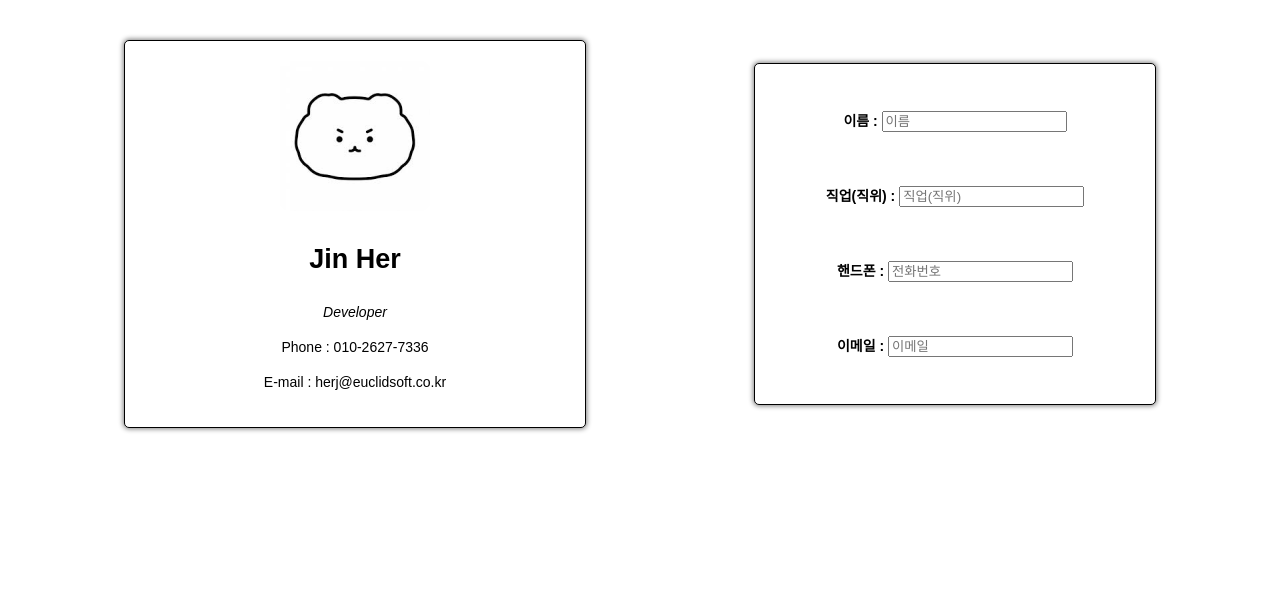
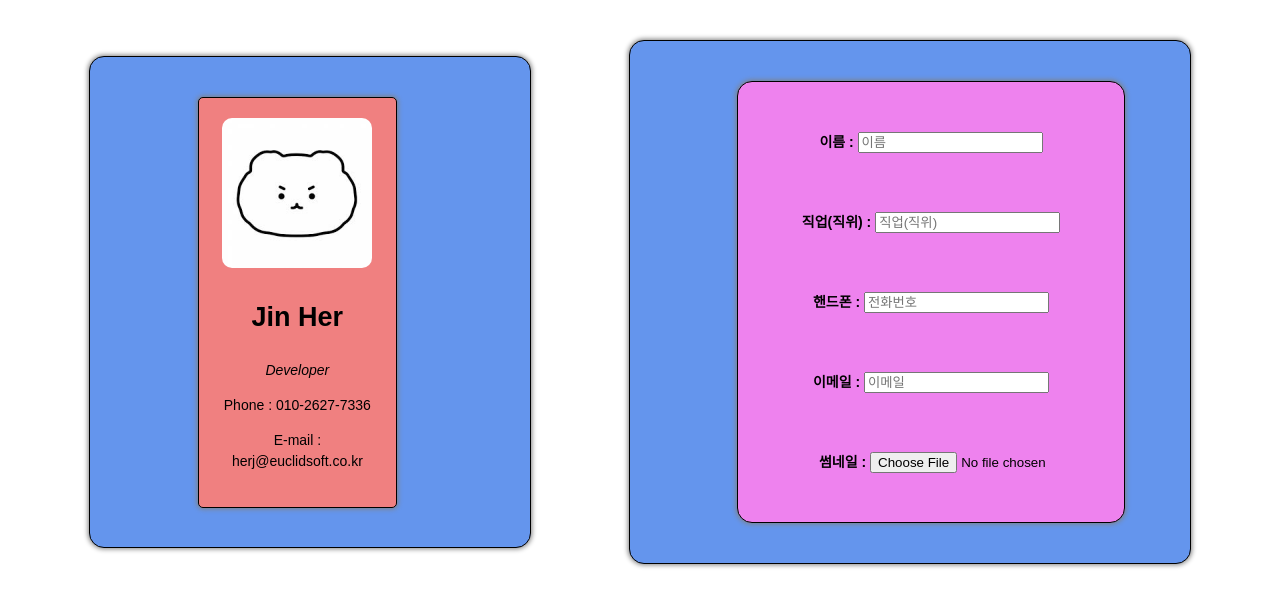
Before and after one commit to skybluejean/namelist_proto, a React (Create React App) app: page / in a window 1280 px wide. Shown: the top 606 px of the page. Built offline with nearby package versions, Linux system fonts and the light colour scheme.

Commit message:
파일업로드 부분 추가 및 삭제,수정기능 파일 추가

```diff
--- a/src/App.js
+++ b/src/App.js
@@ -6,8 +6,12 @@ import Card from './components/Card.js';
 const App = () => {
   return (
     <div className='main-Container'>
+      <div className='main-Container-CardList'>
       <Card />
+      </div>
+      <div className='main-Container-InputBox'>
       <InputBox/>
+      </div>
     </div>
   );
 };
--- a/src/components/Card.css
+++ b/src/components/Card.css
@@ -1,8 +1,8 @@
 /* Card.css */
 .card {
-  width: 35%;
-  height: 250%;
-  background-color: white;
+  width: 70%;
+  height: 90%;
+  background-color: lightcoral;
   border: 1px solid black;
   border-radius: 5px;
   box-shadow: 0 0 5px 1px gray; /* 그림자 효과*/
--- /dev/null
+++ b/src/components/DeleteAndRevise.js
@@ -0,0 +1,2 @@
+import React from 'react';
+import './DeleteAndRevise.css'
--- a/src/components/InputBox.css
+++ b/src/components/InputBox.css
@@ -7,16 +7,44 @@
   padding: 40px;
 }
 
+.main-Container-CardList{
+  width: 30%;
+  height: 100%;
+  display: grid;
+  justify-content: center;
+  background-color: cornflowerblue;
+  border: 1px solid black;
+  border-radius: 15px;
+  box-shadow: 0 0 5px 1px gray;
+  margin: 0;
+  padding: 40px;
+}
+
+.main-Container-InputBox{
+  width: 40%;
+  height: 200%;
+  display: grid;
+  justify-content: center;
+  background-color: cornflowerblue;
+  border: 1px solid black;
+  border-radius: 15px;
+  box-shadow: 0 0 5px 1px gray;
+  display: grid;
+  justify-content: space-around;
+  flex-direction: row;
+  align-items: center;
+  margin: 0;
+  padding: 40px;
+}
 
 .Input-Container{
   display: grid;
-  justify-content: center;
   align-items: center;
-  width: 30%;
-  height: 300px;
-  background-color: white;
+  width: 100%;
+  height: 400px;
+  background-color: violet;
   border: 1px solid black;
-  border-radius: 5px;
+  border-radius: 15px;
   box-shadow: 0 0 5px 1px gray; /* 그림자 효과*/
   padding: 20px;
   font-family: Arial, sans-serif;
@@ -25,6 +53,7 @@
   text-align: center;
 }
 
-.placeHolder-Size{
-  margin: 0px;
+.file-Upload-Size{
+  position: relative;
+  left: 40px;
 }
--- a/src/components/InputBox.js
+++ b/src/components/InputBox.js
@@ -3,7 +3,6 @@ import React from 'react';
 import './InputBox.css'
 
 const InputBox = () => {
-
   /*
   const [inputs, setInputs] = useState({
     name: "",
@@ -64,7 +63,7 @@ const InputBox = () => {
       <InputJob/>
       <InputPhone/>
       <InputEmail/>
-      {/* <button onClick={uploadSet}>Upload Card</button> */}
+      <ImageUpload/>
     </div>
   );
 };
@@ -109,4 +108,26 @@ const InputEmail = () =>{
   )
 }
 
+const ImageUpload = ()=> {
+  /*
+  const [uploadImgUrl, setUploadImgUrl] = useState("");
+
+  const onchangeImageUpload = (e)=> {
+     const {files} = e.target;
+     const uploadFile = files[0];
+     const reader = new FileReader();
+     reader.readAsDataURL(uploadFile);
+     reader.onloadend = ()=> {
+     setUploadImgUrl(reader.result);
+  }
+}
+*/
+  return(
+    <div className='file-Upload-Size'>
+      <b>썸네일 : </b>
+      <input type = "file" accept = "image/*"/>
+    </div>
+  )
+}
+
 export default InputBox;
```
Also changed, not shown: src/components/DeleteAndRevise.css (added).
